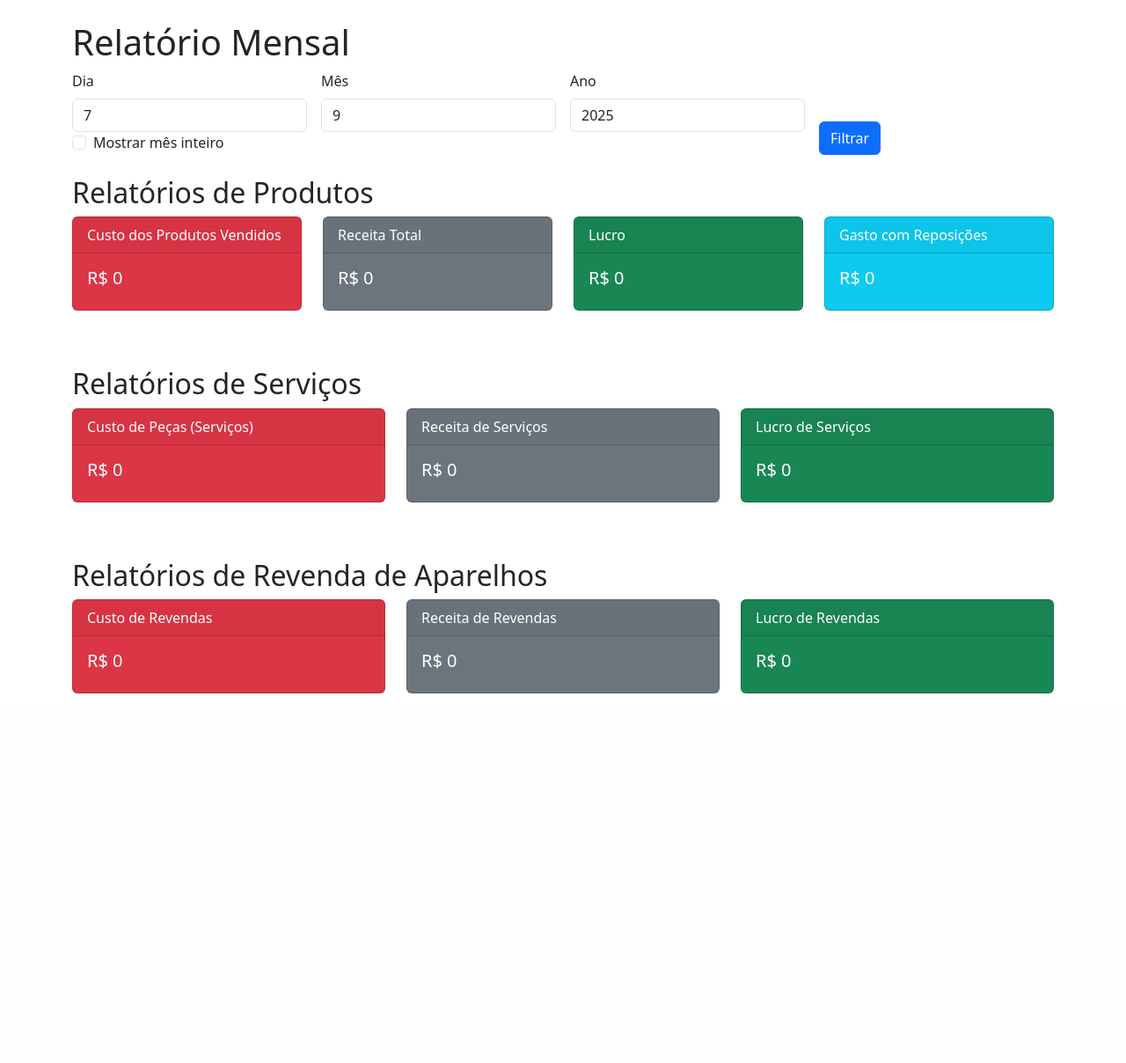
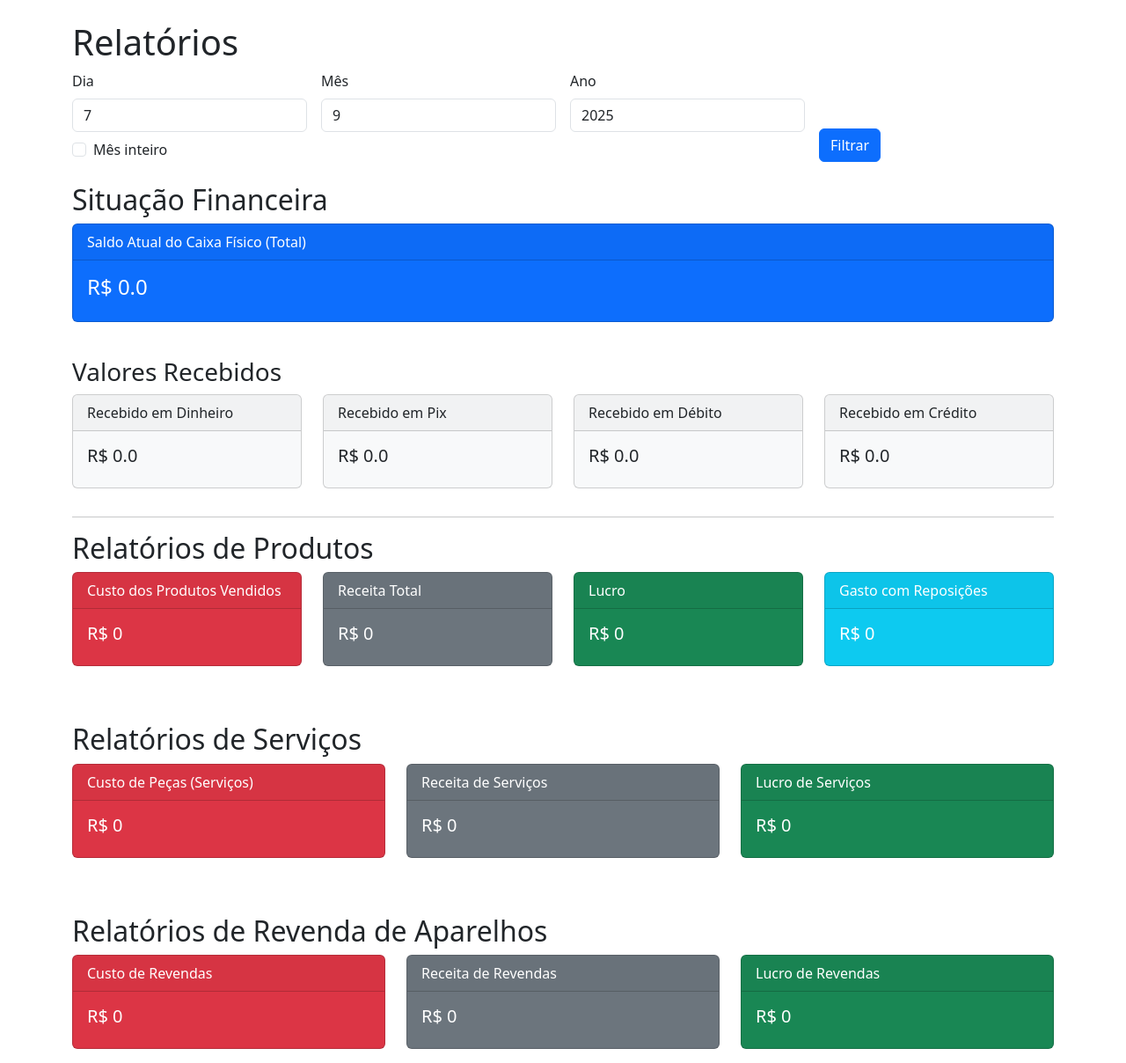
Before and after one commit to JhonatanMoreira1/smart-finance, a Flask app: page /relatorios in a window 1280 px wide. Shown: the part 56-1264 px from the top of the page at 88% size. Before the commit the page ends 844 px from the top, so only its background shows below. Run offline with Flask 3, Linux system fonts and the light colour scheme; a user stored in the database is signed in; some libraries are stand-ins or nearby versions.

Commit message:
caixa funcionando com relatórios e formas de pagamento

```diff
--- a/routes.py
+++ b/routes.py
@@ -1,5 +1,5 @@
 from flask import render_template, request, redirect, url_for, flash, send_file, Blueprint
-from sqlalchemy import extract, text, func
+from sqlalchemy import extract, text, func, case
 from datetime import datetime
 from models import db, Produto, Entrada, Saida, Servico, Caixa
 from flask_login import login_required
@@ -92,6 +92,18 @@ def saidas():
 
         nova_saida = Saida(produto_id=produto_id, quantidade=quantidade, preco_unitario=preco_unitario, total_venda=total_venda, forma_pagamento=forma_pagamento, cliente=cliente)
         db.session.add(nova_saida)
+        db.session.flush() # Garante que nova_saida.id esteja disponível
+
+        if forma_pagamento and forma_pagamento.lower() == 'dinheiro':
+            entrada_caixa = Caixa(
+                tipo='Entrada',
+                valor=total_venda,
+                descricao=f'Venda: {produto.nome}',
+                origem_id=nova_saida.id,
+                origem_tipo='saida'
+            )
+            db.session.add(entrada_caixa)
+
         db.session.commit()
         flash('Saída registrada com sucesso!', 'success')
         return redirect(url_for('main.saidas'))
@@ -122,6 +134,27 @@ def relatorios():
     filtros_saida = filtros_data(Saida, 'data', dia, mes, ano)
     filtros_entrada = filtros_data(Entrada, 'data', dia, mes, ano)
     filtros_servico = filtros_data(Servico, 'data_hora', dia, mes, ano) + [Servico.status == 'Finalizado']
+
+    # --- Cálculos de Caixa e Pagamentos (Período Filtrado e Totais) ---
+    # Saldo total do caixa (não é afetado pelo filtro de data)
+    total_entradas_caixa = db.session.query(func.sum(Caixa.valor)).filter(Caixa.tipo == 'Entrada').scalar() or 0.0
+    total_retiradas_caixa = db.session.query(func.sum(Caixa.valor)).filter(Caixa.tipo == 'Retirada').scalar() or 0.0
+    saldo_caixa = total_entradas_caixa - total_retiradas_caixa
+
+    # Totais por forma de pagamento (afetados pelo filtro de data)
+    pagamentos = ['dinheiro', 'pix', 'crédito', 'débito']
+    totais_pagamento = {}
+    for p in pagamentos:
+        total_saidas = db.session.query(func.sum(Saida.total_venda)).filter(*filtros_saida, Saida.forma_pagamento.ilike(f'%{p}%')).scalar() or 0.0
+
+        total_servicos_query = db.session.query(func.sum(
+            case(
+                (Servico.tipo == 'Venda de Aparelho', Servico.preco_aparelho),
+                else_=Servico.mao_de_obra + Servico.custo_pecas
+            )
+        )).filter(*filtros_servico, Servico.forma_pagamento.ilike(f'%{p}%')).scalar() or 0.0
+
+        totais_pagamento[p] = total_saidas + total_servicos_query
 
     # Produtos
     saidas_no_periodo = Saida.query.filter(*filtros_saida).all()
@@ -163,6 +196,8 @@ def relatorios():
 
     return render_template(
         'relatorios.html',
+        saldo_caixa=saldo_caixa,
+        totais_pagamento=totais_pagamento,
         receita_total_produtos=receita_total_produtos,
         custo_total_produtos=custo_total_produtos,
         lucro_produtos=lucro_produtos,
@@ -257,6 +292,17 @@ def delete_entrada(id):
     flash('Entrada deletada com sucesso!', 'success')
     return redirect(url_for('main.entradas'))
 
+
+def get_total_servico(servico):
+    """Calcula o valor total de um serviço."""
+    if servico.tipo == 'Venda de Aparelho':
+        return servico.preco_aparelho or 0.0
+    elif servico.tipo == 'Manutenção':
+        # Soma o custo das peças e a mão de obra, tratando valores None como 0
+        return (servico.custo_pecas or 0.0) + (servico.mao_de_obra or 0.0)
+    return 0.0
+
+
 @main_bp.route('/servicos', methods=['GET', 'POST'])
 @login_required
 def servicos():
@@ -286,6 +332,19 @@ def servicos():
                                custo_pecas=custo_pecas, mao_de_obra=mao_de_obra,
                                preco_aparelho=preco_aparelho, status=status, forma_pagamento=forma_pagamento, cliente=cliente)
         db.session.add(novo_servico)
+        db.session.flush()
+
+        if status == 'Finalizado' and forma_pagamento and forma_pagamento.lower() == 'dinheiro':
+            valor_total = get_total_servico(novo_servico)
+            entrada_caixa = Caixa(
+                tipo='Entrada',
+                valor=valor_total,
+                descricao=f'Serviço: {novo_servico.servico_descricao.replace("[REVENDA]", "").strip()}',
+                origem_id=novo_servico.id,
+                origem_tipo='servico'
+            )
+            db.session.add(entrada_caixa)
+
         db.session.commit()
         flash('Serviço adicionado com sucesso!', 'success')
         return redirect(url_for('main.servicos'))
@@ -376,6 +435,17 @@ def edit_saida(id):
     saida.forma_pagamento = request.form['forma_pagamento']
     saida.cliente = request.form['cliente']
 
+    transacao_caixa = Caixa.query.filter_by(origem_id=id, origem_tipo='saida').first()
+    forma_pagamento_nova = saida.forma_pagamento
+
+    if forma_pagamento_nova and forma_pagamento_nova.lower() == 'dinheiro':
+        if transacao_caixa:
+            transacao_caixa.valor = saida.total_venda
+        else:
+            db.session.add(Caixa(tipo='Entrada', valor=saida.total_venda, descricao=f'Venda: {produto.nome}', origem_id=id, origem_tipo='saida'))
+    elif forma_pagamento_antiga and forma_pagamento_antiga.lower() == 'dinheiro' and transacao_caixa:
+        db.session.delete(transacao_caixa)
+
     db.session.commit()
     flash('Saída atualizada com sucesso!', 'success')
     return redirect(url_for('main.saidas'))
@@ -387,6 +457,7 @@ def delete_saida(id):
     saida = Saida.query.get_or_404(id)
     produto = Produto.query.get(saida.produto_id)
     produto.estoque += saida.quantidade
+    Caixa.query.filter_by(origem_id=id, origem_tipo='saida').delete()
     db.session.delete(saida)
     db.session.commit()
     flash('Saída deletada com sucesso!', 'success')
@@ -437,6 +508,17 @@ def edit_servico(id):
 
     servico.status = novo_status
 
+    transacao_caixa = Caixa.query.filter_by(origem_id=id, origem_tipo='servico').first()
+    valor_total = get_total_servico(servico)
+
+    if servico.status == 'Finalizado' and servico.forma_pagamento and servico.forma_pagamento.lower() == 'dinheiro':
+        if transacao_caixa:
+            transacao_caixa.valor = valor_total
+        else:
+            db.session.add(Caixa(tipo='Entrada', valor=valor_total, descricao=f'Serviço: {servico.servico_descricao.replace("[REVENDA]", "").strip()}', origem_id=id, origem_tipo='servico'))
+    elif transacao_caixa:
+        db.session.delete(transacao_caixa)
+
     db.session.commit()
     flash('Serviço atualizado com sucesso!', 'success')
     return redirect(url_for('main.servicos'))
@@ -444,6 +526,7 @@ def edit_servico(id):
 @main_bp.route('/delete_servico/<int:id>', methods=['POST'])
 @login_required
 def delete_servico(id):
+    Caixa.query.filter_by(origem_id=id, origem_tipo='servico').delete()
     servico = Servico.query.get_or_404(id)
     db.session.delete(servico)
     db.session.commit()
--- a/templates/relatorios.html
+++ b/templates/relatorios.html
@@ -1,24 +1,19 @@
 {% extends 'layout.html' %}
 
 {% block content %}
-<h1>Relatório Mensal</h1>
+<h1>Relatórios</h1>
 
 <form class="row g-3 mb-4">
   <div class="col-md-3">
     <label for="dia" class="form-label">Dia</label>
-    <input type="number" class="form-control" id="dia" name="dia" min="1" max="31" value="{{ dia or now.day }}"
-      placeholder="{{ now.day }}" {% if mes_inteiro %} disabled {% endif %}>
-
-    <div class="form-check">
-      <input class="form-check-input" type="checkbox" id="mes_inteiro" name="mes_inteiro" {% if mes_inteiro %} checked
-        {% endif %}>
-      <label class="form-check-label" for="mes_inteiro">
-        Mostrar mês inteiro
-      </label>
+    <input type="number" class="form-control" id="dia" name="dia" min="1" max="31" value="{{ dia or '' }}"
+      placeholder="{{ now.day }}" {% if mes_inteiro %}disabled{% endif %}>
+    <div class="form-check mt-2">
+      <input class="form-check-input" type="checkbox" id="mes_inteiro" name="mes_inteiro" {% if mes_inteiro %}checked{%
+        endif %}>
+      <label class="form-check-label" for="mes_inteiro">Mês inteiro</label>
     </div>
-
   </div>
-
   <div class="col-md-3">
     <label for="mes" class="form-label">Mês</label>
     <input type="number" class="form-control" id="mes" name="mes" min="1" max="12" value="{{ mes or '' }}"
@@ -33,32 +28,55 @@
     <button type="submit" class="btn btn-primary">Filtrar</button>
   </div>
 </form>
+<h2>Situação Financeira</h2>
+<div class="row">
+  <div class="col-md-12">
+    <div class="card text-white bg-primary mb-3">
+      <div class="card-header">Saldo Atual do Caixa Físico (Total)</div>
+      <div class="card-body">
+        <h4 class="card-title">R$ {{ saldo_caixa|round(2) }}</h4>
+      </div>
+    </div>
+  </div>
+</div>
 
-<script>
-  document.addEventListener('DOMContentLoaded', function () {
-    const mesInteiro = document.getElementById('mes_inteiro');
-    const dia = document.getElementById('dia');
+<h3 class="mt-4">Valores Recebidos</h3>
+<div class="row">
+  <div class="col-md-3">
+    <div class="card bg-light mb-3">
+      <div class="card-header">Recebido em Dinheiro</div>
+      <div class="card-body">
+        <h5 class="card-title">R$ {{ totais_pagamento.dinheiro|round(2) }}</h5>
+      </div>
+    </div>
+  </div>
+  <div class="col-md-3">
+    <div class="card bg-light mb-3">
+      <div class="card-header">Recebido em Pix</div>
+      <div class="card-body">
+        <h5 class="card-title">R$ {{ totais_pagamento.pix|round(2) }}</h5>
+      </div>
+    </div>
+  </div>
+  <div class="col-md-3">
+    <div class="card bg-light mb-3">
+      <div class="card-header">Recebido em Débito</div>
+      <div class="card-body">
+        <h5 class="card-title">R$ {{ totais_pagamento.débito|round(2) }}</h5>
+      </div>
+    </div>
+  </div>
+  <div class="col-md-3">
+    <div class="card bg-light mb-3">
+      <div class="card-header">Recebido em Crédito</div>
+      <div class="card-body">
+        <h5 class="card-title">R$ {{ totais_pagamento.crédito|round(2) }}</h5>
+      </div>
+    </div>
+  </div>
+</div>
 
-    // Captura o dia atual ao carregar a página
-    const hoje = new Date().getDate();
-
-    function toggleDia() {
-      if (mesInteiro.checked) {
-        dia.disabled = true;
-        dia.value = '';
-      } else {
-        dia.disabled = false;
-        // Só insere o dia se estiver vazio
-        if (!dia.value) {
-          dia.value = hoje;
-        }
-      }
-    }
-
-    mesInteiro.addEventListener('change', toggleDia);
-    toggleDia(); // executa no carregamento
-  });
-</script>
+<hr>
 
 <h2>Relatórios de Produtos</h2>
 <div class="row">
```
